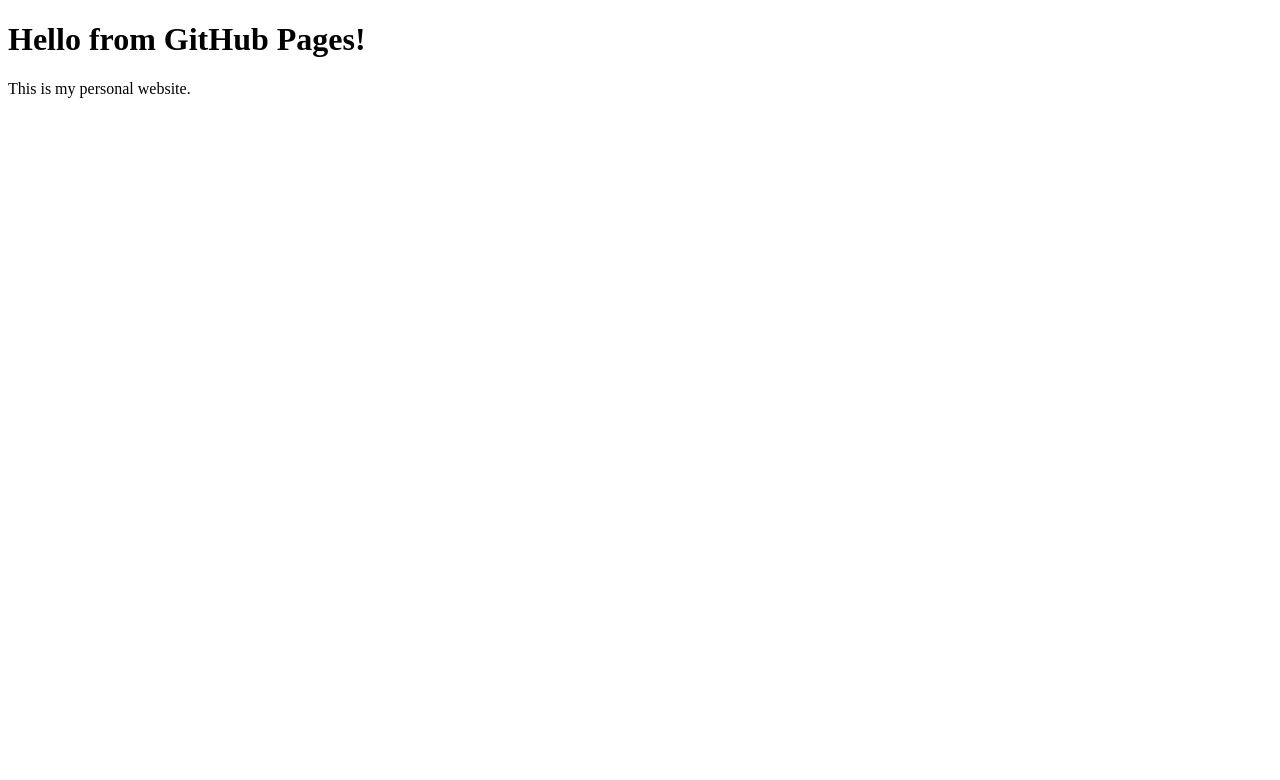
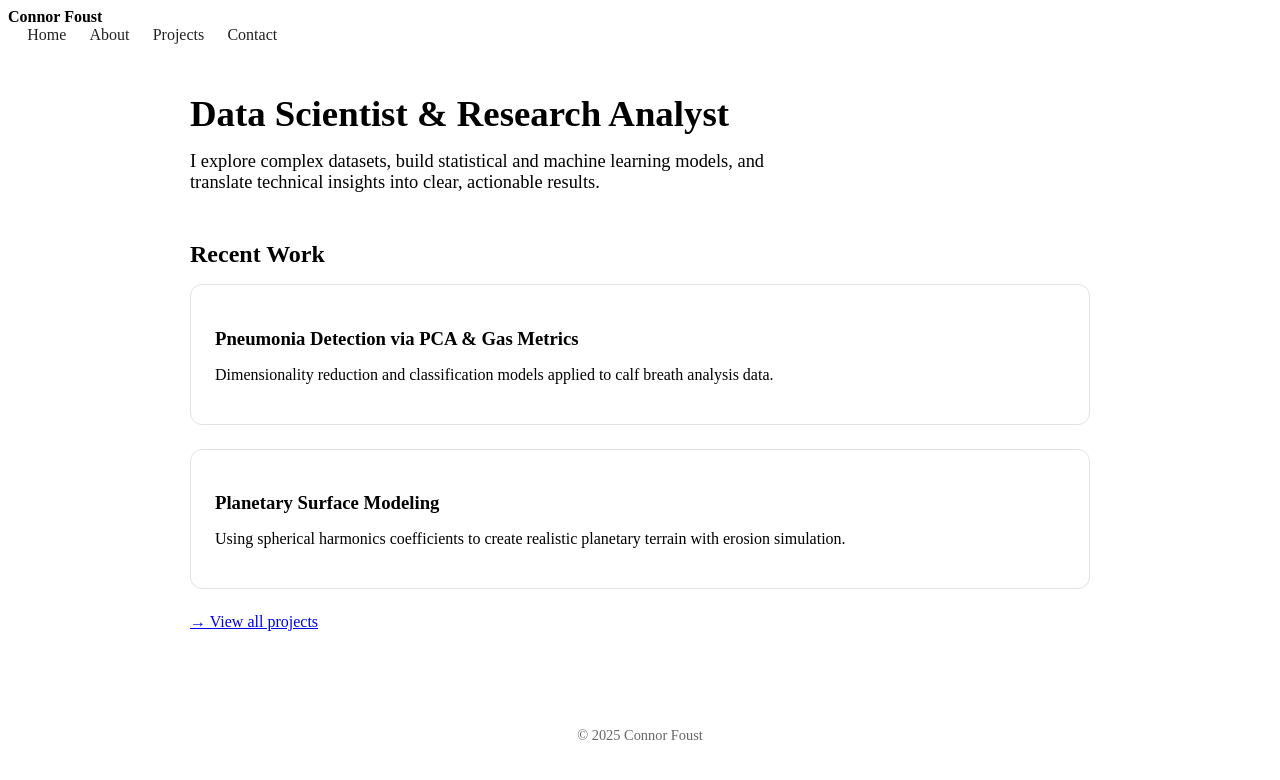
Before and after one commit to Nar-Lo/nar-lo.github.io, a plain HTML site: page index.html in a window 1280 px wide. Drawn offline with Linux system fonts and the light colour scheme.

```diff
--- a/index.html
+++ b/index.html
@@ -1,11 +1,62 @@
 <!DOCTYPE html>
-<html>
-  <head>
-    <meta charset="UTF-8" />
-    <title>Welcome!</title>
-  </head>
-  <body>
-    <h1>Hello from GitHub Pages!</h1>
-    <p>This is my personal website.</p>
-  </body>
+<html lang="en">
+<head>
+<meta charset="UTF-8">
+<title>Connor Foust | Data Scientist & Research Analyst</title>
+<link rel="stylesheet" href="style.css">
+</head>
+<body>
+<header>
+<nav>
+<div class="logo"><strong>Connor Foust</strong></div>
+<div>
+<a href="index.html">Home</a>
+<a href="about.html">About</a>
+<a href="projects.html">Projects</a>
+<a href="contact.html">Contact</a>
+</div>
+</nav>
+</header>
+
+
+<div class="main">
+<section class="hero">
+<h1>Data Scientist & Research Analyst</h1>
+<p>
+I explore complex datasets, build statistical and machine learning models,
+and translate technical insights into clear, actionable results.
+</p>
+</section>
+
+
+<section class="section">
+<h2>Recent Work</h2>
+
+
+<div class="card">
+<h3>Pneumonia Detection via PCA & Gas Metrics</h3>
+<p>
+Dimensionality reduction and classification models applied to calf breath analysis data.
+</p>
+</div>
+
+
+<div class="card">
+<h3>Planetary Surface Modeling</h3>
+<p>
+Using spherical harmonics coefficients to create realistic
+planetary terrain with erosion simulation.
+</p>
+</div>
+
+
+<a href="projects.html">→ View all projects</a>
+</section>
+</div>
+
+
+<footer>
+© 2025 Connor Foust
+</footer>
+</body>
 </html>
```
